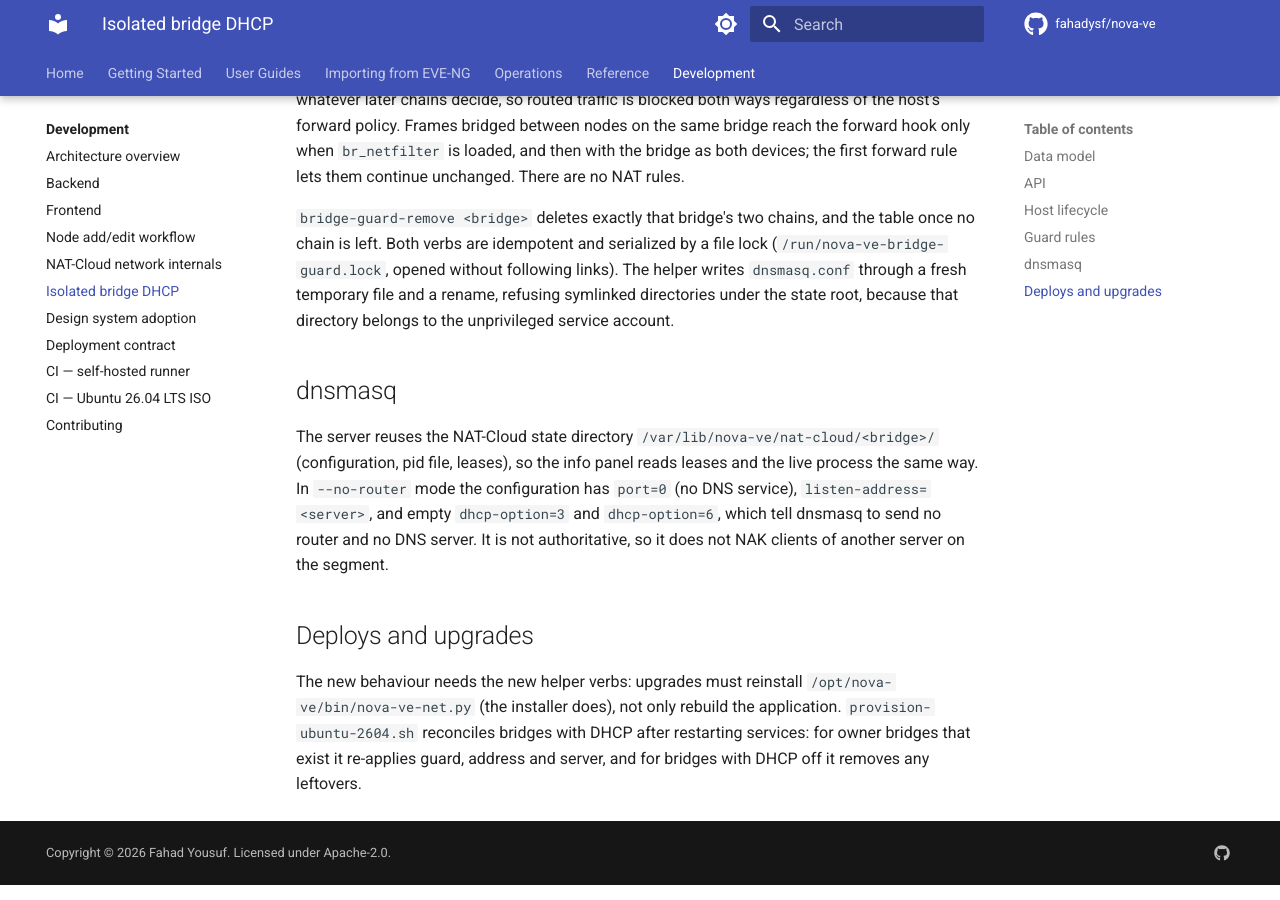
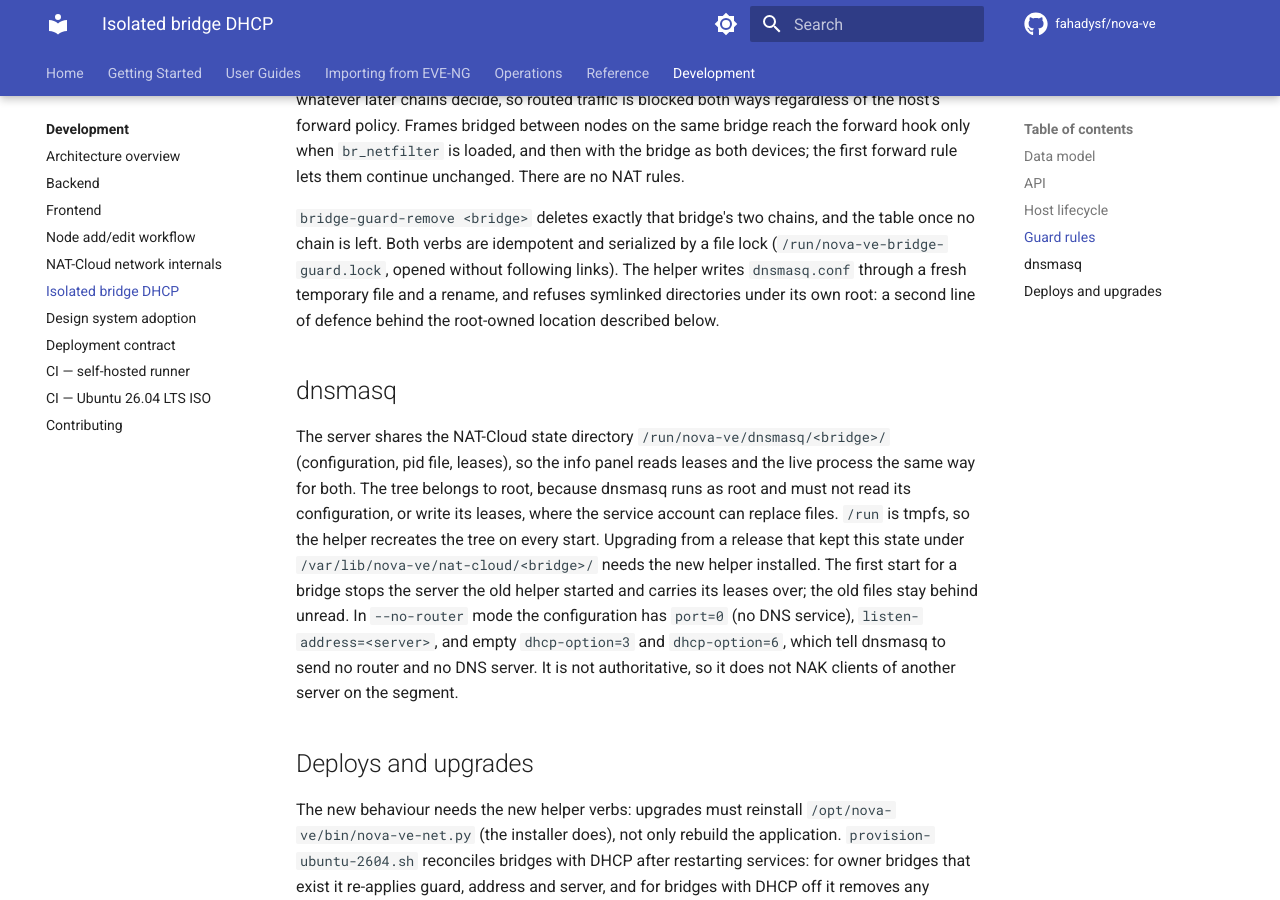
Before and after one commit to fahadysf/nova-ve, an MkDocs documentation site: the page built from docs/development/bridge-dhcp.md, in a window 1280 px wide and 900 px high, scrolled down 2230 px. Built offline with MkDocs 1.6.1 and Material for MkDocs 9.7.7, drawn with Linux system fonts in a browser that asks for light colours; comment, search, counter and statistics services are not loaded.

Commit message:
Cover the legacy dnsmasq fallback and document the /run state tree (#334)
One info-panel test seeded the pre-#334 directory with a leases file only.
The helper always wrote the server configuration next to it, and the reader
follows that directory only while a server started before the upgrade still
has its configuration there, so the fixture now writes both.

- New test: once the helper has restarted a server from the root-owned tree,
  the files left behind in the data directory no longer count, for leases
  and for the lease time.
- Docs: the dnsmasq section and the filesystem table name the new location
  and the one-time lease carry-over on upgrade.

```diff
--- a/docs/development/bridge-dhcp.md
+++ b/docs/development/bridge-dhcp.md
@@ -103,14 +103,21 @@ forward rule lets them continue unchanged. There are no NAT rules.
 the table once no chain is left. Both verbs are idempotent and serialized by a
 file lock (`/run/nova-ve-bridge-guard.lock`, opened without following
 links). The helper writes `dnsmasq.conf` through a fresh temporary file and
-a rename, refusing symlinked directories under the state root, because that
-directory belongs to the unprivileged service account.
+a rename, and refuses symlinked directories under its own root: a second
+line of defence behind the root-owned location described below.
 
 ## dnsmasq
 
-The server reuses the NAT-Cloud state directory
-`/var/lib/nova-ve/nat-cloud/<bridge>/` (configuration, pid file, leases), so
-the info panel reads leases and the live process the same way. In
+The server shares the NAT-Cloud state directory
+`/run/nova-ve/dnsmasq/<bridge>/` (configuration, pid file, leases), so the
+info panel reads leases and the live process the same way for both. The tree
+belongs to root, because dnsmasq runs as root and must not read its
+configuration, or write its leases, where the service account can replace
+files. `/run` is tmpfs, so the helper recreates the tree on every start.
+Upgrading from a release that kept this state under
+`/var/lib/nova-ve/nat-cloud/<bridge>/` needs the new helper installed. The
+first start for a bridge stops the server the old helper started and carries
+its leases over; the old files stay behind unread. In
 `--no-router` mode the configuration has `port=0` (no DNS service),
 `listen-address=<server>`, and empty `dhcp-option=3` and `dhcp-option=6`,
 which tell dnsmasq to send no router and no DNS server. It is not
```
Also changed, not shown: docs/reference/filesystem.md (+1 -0 lines), 1 other file.
